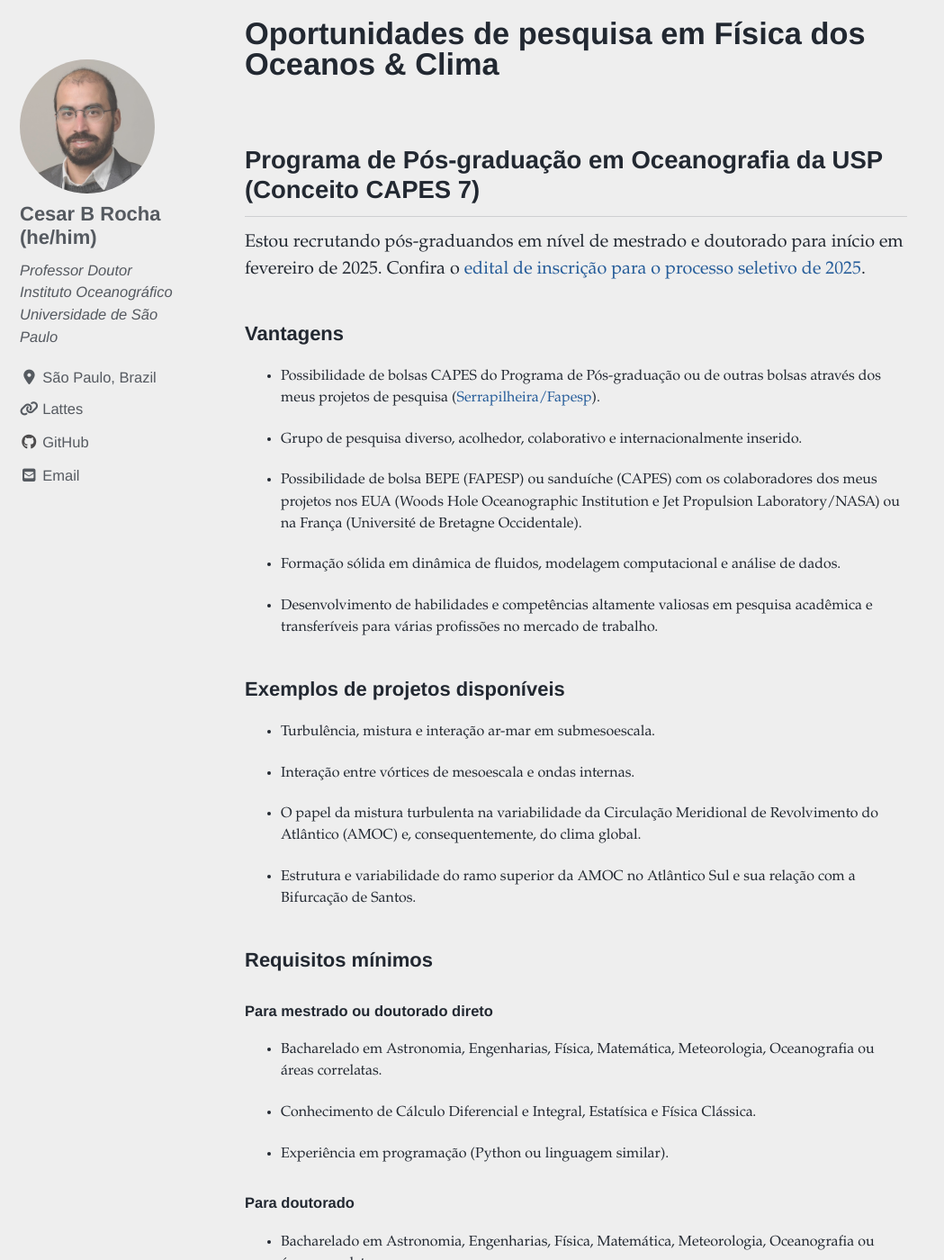
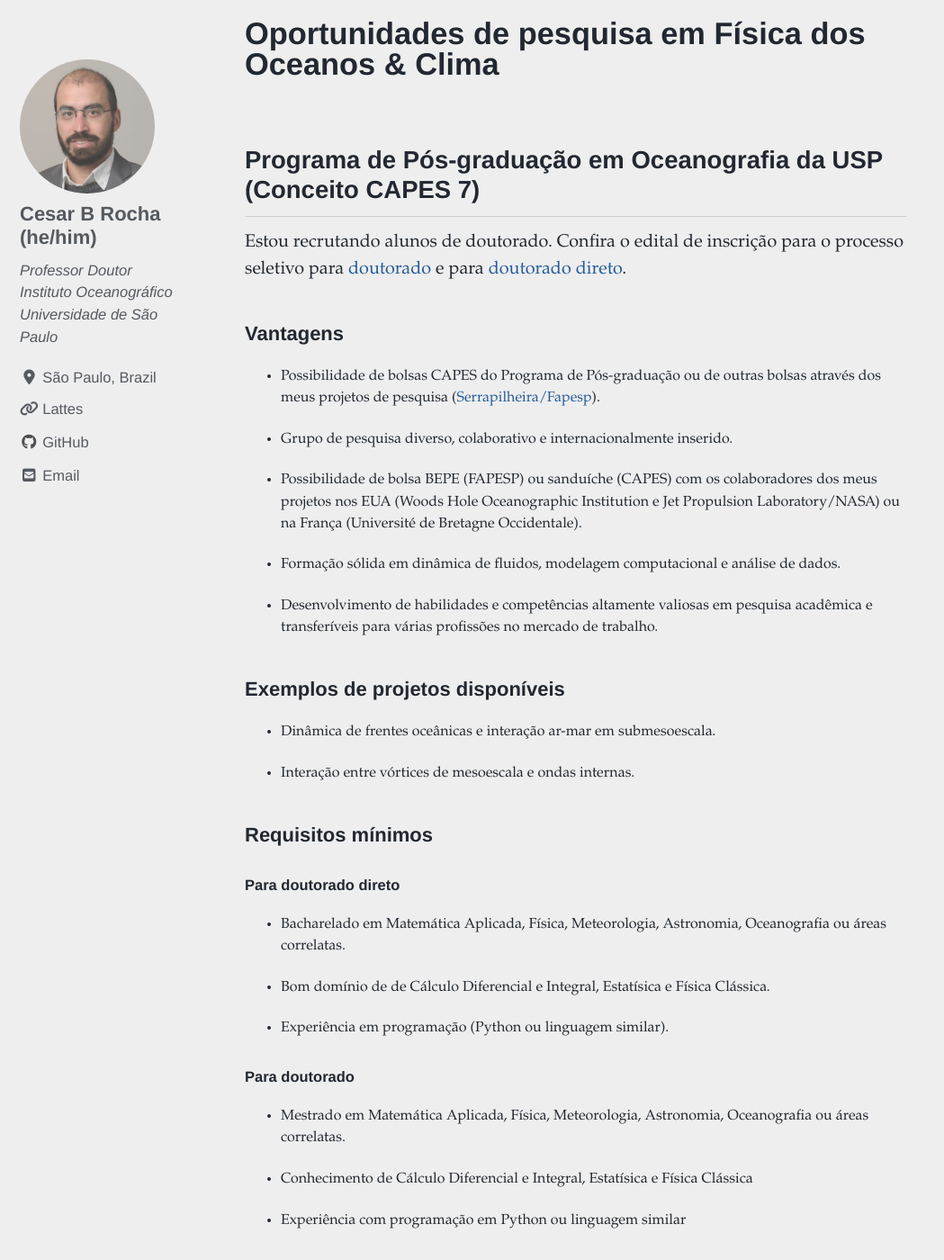
Before and after one commit to cesar-rocha/cesar-rocha.github.io, a Jekyll site: the page built from _pages/opportunities.md, in a window 1280 px wide and 1400 px high, scrolled down 1105 px. Shown: the whole window at 90% size, without its empty margins (0-1049 px from the left). Built offline with Jekyll 4.4.1, drawn with Linux system fonts in a browser that asks for light colours; cached includes are drawn as plain includes; nearby versions of some CDN libraries; some of the changed text lies outside the part shown.

Commit message:
new links

```diff
--- a/_pages/opportunities.md
+++ b/_pages/opportunities.md
@@ -26,13 +26,13 @@ If you are interested in this position, please contact me by [email](mailto:cesa
 
 ## Programa de Pós-graduação em Oceanografia da USP (Conceito CAPES 7)
 
-Estou recrutando pós-graduandos em nível de mestrado e doutorado para início em fevereiro de 2025. Confira o [edital de inscrição para o processo seletivo de 2025](https://www.io.usp.br/index.php/pos-graduacao/programa-de-pos-graduacao/edital-2025-mestrado.html).
+Estou recrutando alunos de doutorado. Confira o edital de inscrição para o processo seletivo para [doutorado](http://www3.io.usp.br/index.php/pos-graduacao/programa-de-pos-graduacao/edital-2025-doutorado.html) e para [doutorado direto](http://www3.io.usp.br/index.php/pos-graduacao/programa-de-pos-graduacao/edital-2025-doutorado-direto.html).
 
 ### Vantagens
 
 - Possibilidade de bolsas CAPES do Programa de Pós-graduação ou de outras bolsas através dos meus projetos de pesquisa ([Serrapilheira/Fapesp](https://serrapilheira.org/serrapilheira-apoiara-32-jovens-cientistas-com-r-22-milhoes-em-parceria-com-faps/)).
 
-- Grupo de pesquisa diverso, acolhedor, colaborativo e internacionalmente inserido.
+- Grupo de pesquisa diverso, colaborativo e internacionalmente inserido.
 
 - Possibilidade de bolsa BEPE (FAPESP) ou  sanduíche (CAPES) com os colaboradores dos meus projetos nos EUA (Woods Hole Oceanographic Institution e Jet Propulsion Laboratory/NASA) ou na França (Université de Bretagne Occidentale).
 
@@ -42,29 +42,24 @@ Estou recrutando pós-graduandos em nível de mestrado e doutorado para início
 
 ### Exemplos de projetos disponíveis
 
-
-- Turbulência, mistura e interação ar-mar em submesoescala.
+- Dinâmica de frentes oceânicas e interação ar-mar em submesoescala.
 
 - Interação entre vórtices de mesoescala e ondas internas.
-
-- O papel da mistura turbulenta na variabilidade da Circulação Meridional de Revolvimento do Atlântico (AMOC) e, consequentemente, do clima global.
-
-- Estrutura e variabilidade do ramo superior da AMOC no Atlântico Sul e sua relação com a Bifurcação de Santos.
 
 
 ### Requisitos mínimos
 
-#### Para mestrado ou doutorado direto
+#### Para doutorado direto
 
-- Bacharelado em Astronomia, Engenharias, Física, Matemática, Meteorologia, Oceanografia ou áreas correlatas.
+- Bacharelado em Matemática Aplicada, Física, Meteorologia, Astronomia, Oceanografia ou áreas correlatas.
 
-- Conhecimento de Cálculo Diferencial e Integral, Estatísica e  Física Clássica.
+- Bom domínio de de Cálculo Diferencial e Integral, Estatísica e  Física Clássica.
 
 - Experiência em programação  (Python ou linguagem similar).
 
 #### Para doutorado
 
-- Bacharelado em Astronomia, Engenharias, Física, Matemática, Meteorologia, Oceanografia ou áreas correlatas.
+- Mestrado em Matemática Aplicada, Física, Meteorologia, Astronomia, Oceanografia ou áreas correlatas.
 
 - Conhecimento de Cálculo Diferencial e Integral, Estatísica e  Física Clássica
 
@@ -81,9 +76,9 @@ Estou recrutando pós-graduandos em nível de mestrado e doutorado para início
 
 ### Mais informações
 
-- [Leia o edital de seleção](https://www.io.usp.br/index.php/pos-graduacao/programa-de-pos-graduacao/edital-2025-mestrado.html)
+<!-- - [Leia o edital de seleção](https://www.io.usp.br/index.php/pos-graduacao/programa-de-pos-graduacao/edital-2025-mestrado.html)
 
-- [Pré-inscrição para exame de proficiência em inglês](https://www.io.usp.br/index.php/pos-graduacao/programa-de-pos-graduacao/proficiencia-em-lingua-estrangeira.html)
+- [Pré-inscrição para exame de proficiência em inglês](https://www.io.usp.br/index.php/pos-graduacao/programa-de-pos-graduacao/proficiencia-em-lingua-estrangeira.html) -->
 
 - Entre em contato comigo via [email](mailto:cesar.rocha@usp.br)
 
```
